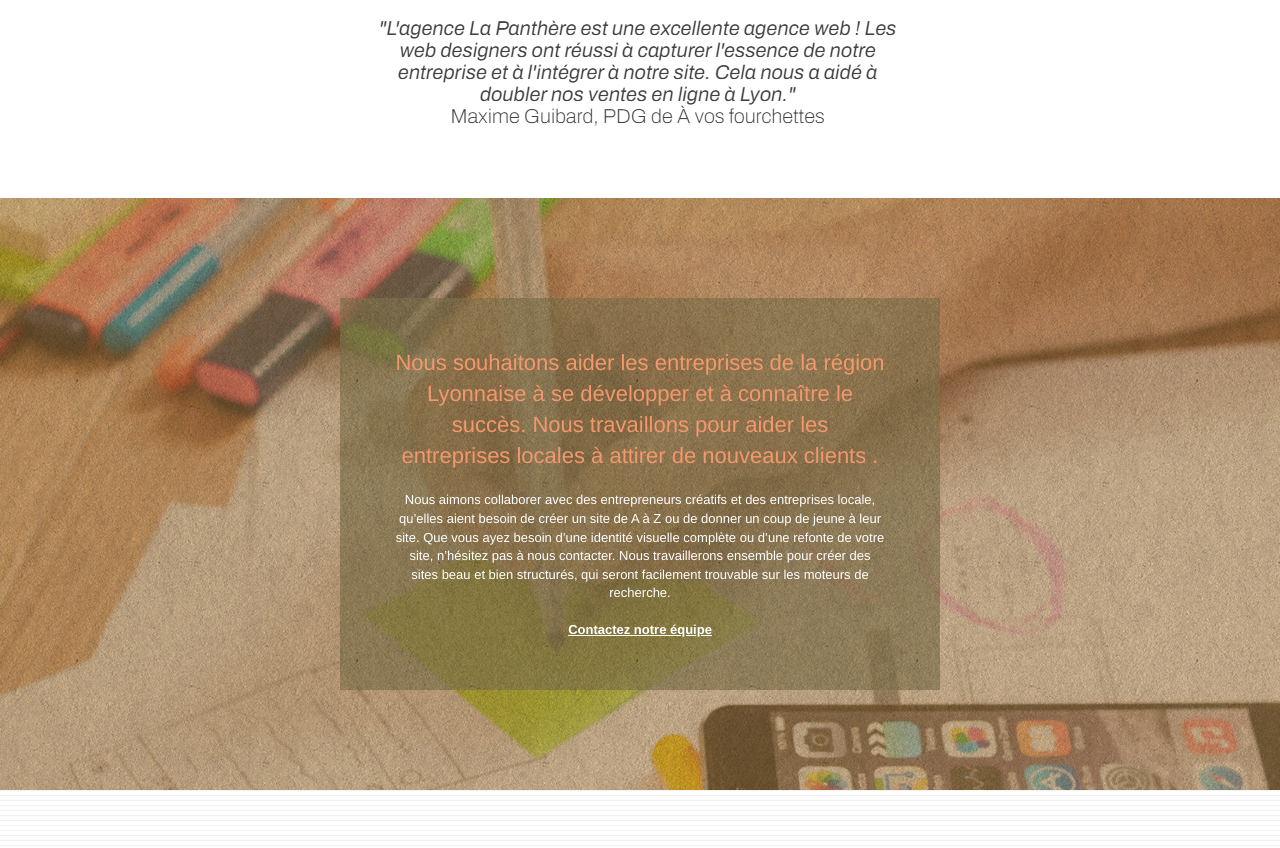
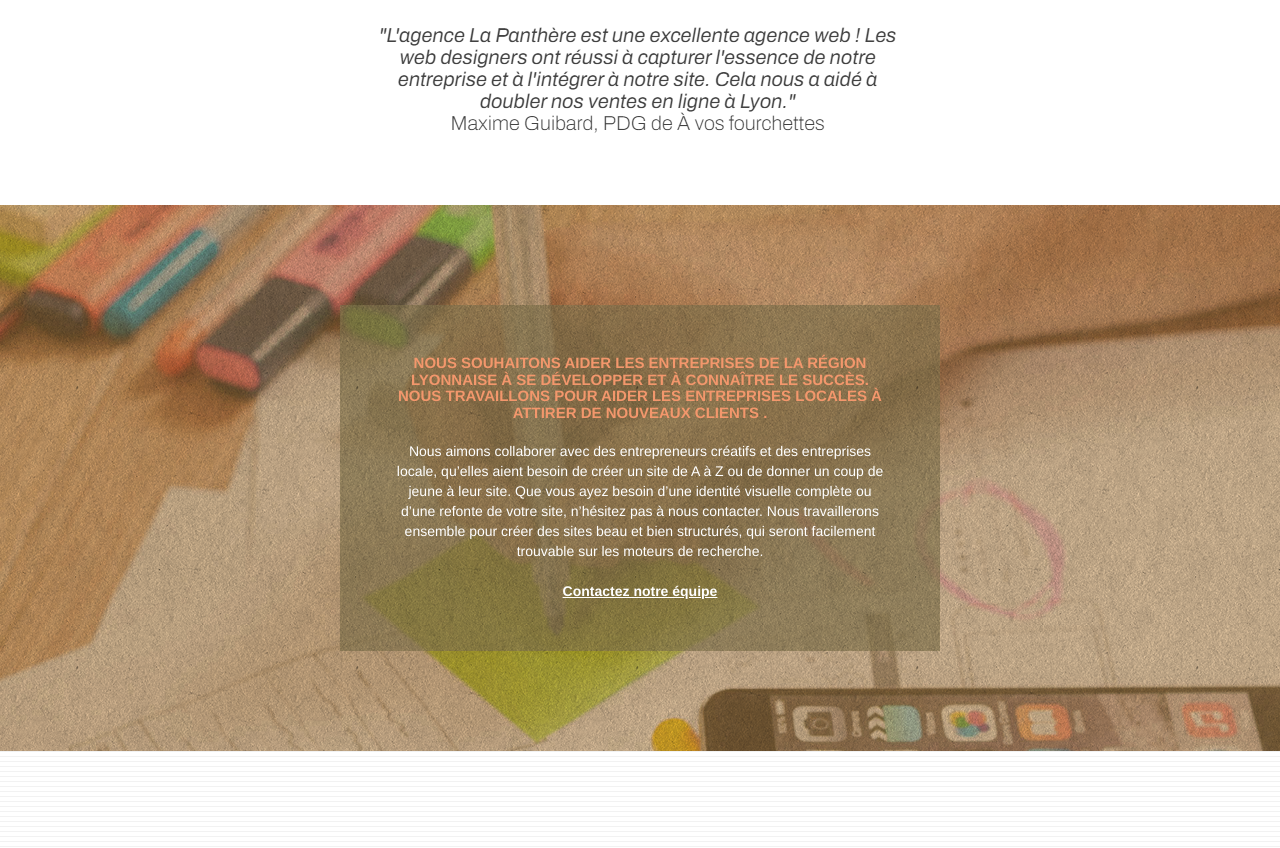
Before and after one commit to arnaud9164/LaPanthere, a plain HTML site: page index.html in a window 1280 px wide. Shown: the part 981-1829 px from the top of the page. Drawn offline with Linux system fonts and the light colour scheme.

Commit message:
modifier

```diff
--- a/index.html
+++ b/index.html
@@ -13,7 +13,7 @@
 	<link rel="stylesheet" type="text/css" href="./css/font-awesome.css">
 	<link rel="stylesheet" type="text/css" href="./css/et-line.css">
 
-
+    <script src="./js/jquery-2.1.0.js" defer></script>
 	<script src="./js/bootstrap.js" defer></script>
 	<script src="./js/blocs.js" defer></script>
 	<script src="./js/jquery.touchSwipe.js" defer></script>
@@ -87,9 +87,9 @@
 				<div class="text-center">
 					<span class="et-icon-browser sm-shadow icon-dark-slate-blue icons icon-lg"></span>
 				</div>
-				<h3 class="mg-md text-center">
+				<h2 class="mg-md text-center">
 					Web design
-				</h3>
+				</h2>
 				<p class="text-center ">
 					Que vous ayez un site web qui a besoin d'un rafraîchissement ou que vous partiez de zéro, laissez-nous vous réaliser un design dont vous serez fier.
 				</p>
@@ -98,9 +98,9 @@
 				<div class="text-center">
 					<span class="et-icon-presentation sm-shadow icon-dark-slate-blue icons icon-lg"></span>
 				</div>
-				<h3 class="mg-md text-center">
+				<h2 class="mg-md text-center">
 					Stratégie
-				</h3>
+				</h2>
 				<p class="text-center ">
 					Plutôt que de suggérer des designs à la mode, nous travaillerons avec vous pour comprendre vos objectifs commerciaux afin de vous proposer le meilleur design possible.<br>
 				</p>
@@ -109,9 +109,9 @@
 				<div class="text-center">
 					<span class="et-icon-edit sm-shadow icon-dark-slate-blue icons icon-lg"></span>
 				</div>
-				<h3 class="mg-md text-center">
+				<h2 class="mg-md text-center">
 					Illustrations
-				</h3>
+				</h2>
 				<p class="text-center ">
 					Un bon design n'est rien sans de bonnes illustrations. Laissez faire notre équipe de graphistes talentueux pour donner à vos pages une touche finale d'élégance.
 				</p>
--- a/style.css
+++ b/style.css
@@ -677,7 +677,7 @@ a {
 }
 
 p {
-    font-size: 13px;
+    font-size: 14px;
 }
 
 .tight-width-whitespace {
@@ -705,8 +705,10 @@ p {
 }
 
 h2 {
-    font-size: 22px;
-    line-height: 1.4em;
+    font-size: 15px;
+    text-transform: uppercase;
+    font-weight: 700;
+    color: #333333!important;
 }
 
 h3 {
```
